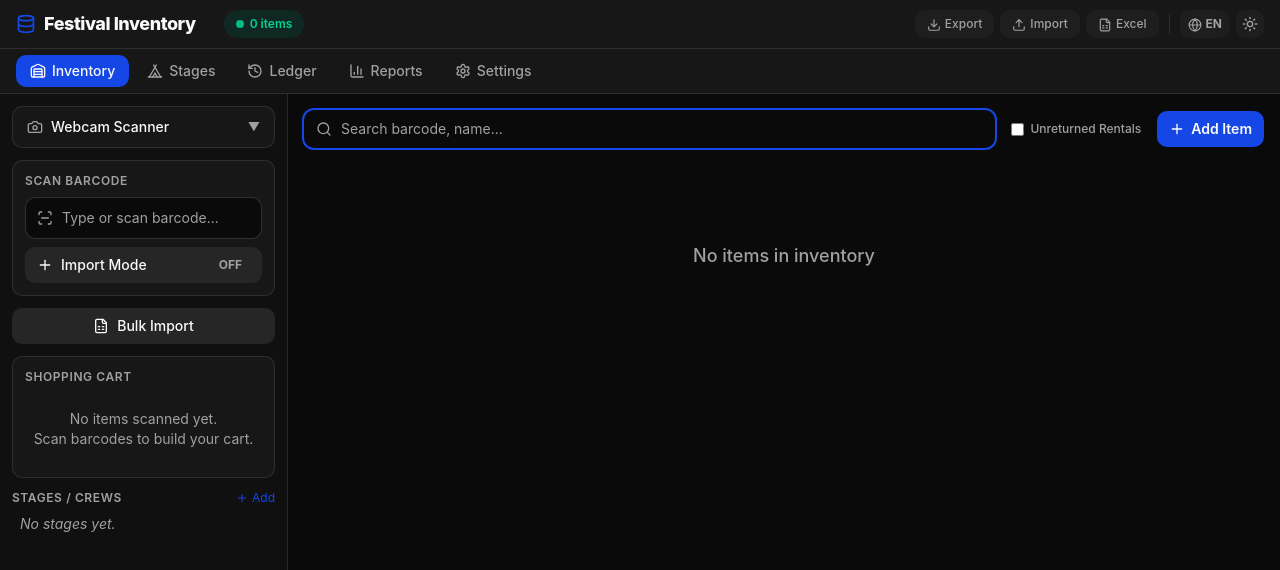
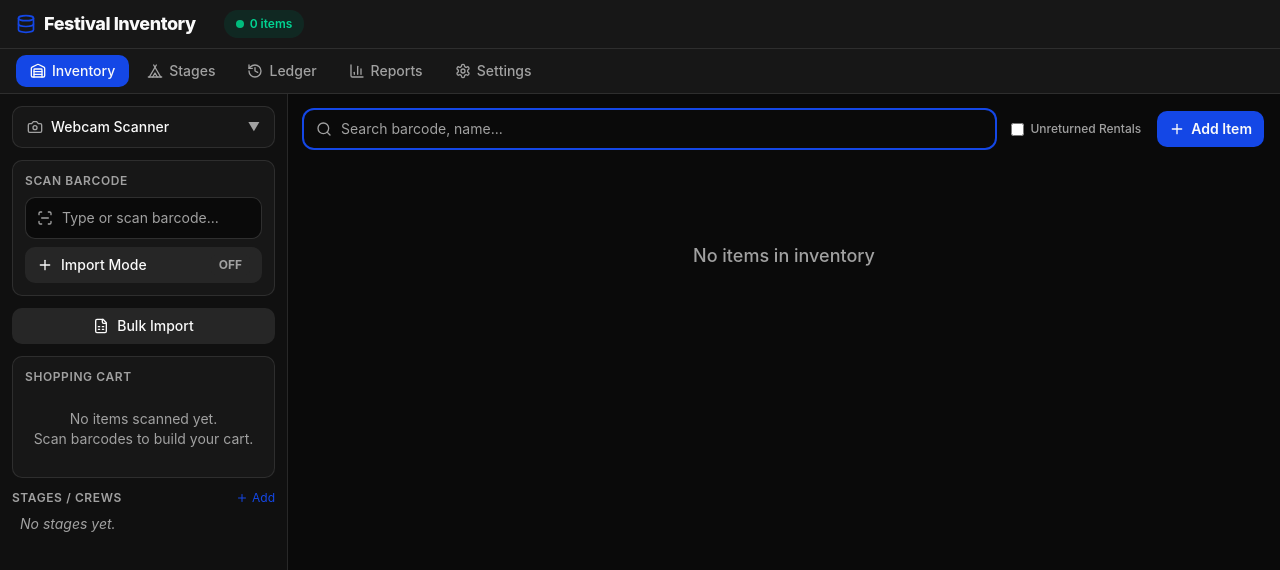
Before and after one commit to FynnK/FestivalInventory, a React (Vite) app: page / in a window 1280 px wide. Shown: the top 570 px of the page. Built offline with nearby package versions, Linux system fonts and the light colour scheme.

Commit message:
Move export/import/excel/locale/dark-mode to Settings tab, simplify TopBar

```diff
--- a/src/App.tsx
+++ b/src/App.tsx
@@ -4,6 +4,7 @@ import {
   Download, Upload, Tent, Warehouse,
   BarChart3, History, Trash2, FileSpreadsheet,
   Smartphone, Maximize2, Minimize2, Settings, Database,
+  Sun, Moon, Globe,
 } from 'lucide-react'
 import * as XLSX from 'xlsx'
 import {
@@ -134,7 +135,7 @@ export default function App() {
 
   const peerSync = usePeerSync()
 
-  const { t } = useI18n()
+  const { t, locale, setLocale } = useI18n()
 
   const fileInputRef = useRef<HTMLInputElement>(null)
   const barcodeRef = useRef<HTMLInputElement>(null)
@@ -565,14 +566,7 @@ export default function App() {
         </div>
       ) : (
         <>
-      <TopBar
-        itemCount={items.length}
-        onExportJson={handleExportJson}
-        onImportJson={handleImportJson}
-        onExportExcel={handleExportExcel}
-        darkMode={darkMode}
-        onToggleDark={() => setDarkMode(d => !d)}
-      />
+      <TopBar itemCount={items.length} />
 
       <div className="flex flex-wrap items-center gap-1 px-4 py-1.5 border-b border-border bg-card">
         {[
@@ -728,6 +722,27 @@ export default function App() {
                 onStart={handleStartRemoteScanner}
                 onStop={peerSync.stopHosting}
               />
+            </div>
+            <div className="bg-card border border-border rounded-xl p-5">
+              <h3 className="text-sm font-semibold text-muted-foreground uppercase tracking-wider mb-3">{t('settings_data_heading')}</h3>
+              <div className="space-y-2">
+                <button onClick={handleExportExcel} className="w-full flex items-center gap-2 px-4 py-2.5 rounded-lg bg-primary text-primary-foreground font-medium text-sm hover:opacity-90 transition-opacity"><Download size={16} /> {t('reports_export_excel_button')}</button>
+                <button onClick={handleExportJson} className="w-full flex items-center gap-2 px-4 py-2.5 rounded-lg bg-card border border-input text-foreground font-medium text-sm hover:bg-accent transition-colors"><Download size={16} /> {t('topbar_export_button')}</button>
+                <button onClick={handleImportJson} className="w-full flex items-center gap-2 px-4 py-2.5 rounded-lg bg-card border border-input text-foreground font-medium text-sm hover:bg-accent transition-colors"><Upload size={16} /> {t('topbar_import_button')}</button>
+              </div>
+            </div>
+            <div className="bg-card border border-border rounded-xl p-5">
+              <h3 className="text-sm font-semibold text-muted-foreground uppercase tracking-wider mb-3">{t('settings_appearance_heading')}</h3>
+              <div className="space-y-2">
+                <button onClick={() => setDarkMode(d => !d)} className="w-full flex items-center gap-2 px-4 py-2.5 rounded-lg bg-card border border-input text-foreground font-medium text-sm hover:bg-accent transition-colors">
+                  {darkMode ? <Sun size={16} /> : <Moon size={16} />}
+                  {darkMode ? t('settings_light_mode') : t('settings_dark_mode')}
+                </button>
+                <button onClick={() => setLocale(locale === 'en' ? 'de' : 'en')} className="w-full flex items-center gap-2 px-4 py-2.5 rounded-lg bg-card border border-input text-foreground font-medium text-sm hover:bg-accent transition-colors">
+                  <Globe size={16} />
+                  {locale === 'en' ? 'DE' : 'EN'}
+                </button>
+              </div>
             </div>
             <div className="bg-card border border-destructive/30 rounded-xl p-5 md:col-span-2">
               <h3 className="text-sm font-semibold text-destructive uppercase tracking-wider mb-3">{t('reports_danger_zone_heading')}</h3>
--- a/src/components/TopBar.tsx
+++ b/src/components/TopBar.tsx
@@ -1,26 +1,8 @@
-import { Download, Upload, FileSpreadsheet, Database, Sun, Moon, Globe } from 'lucide-react'
-import { useI18n, type Locale } from '../i18n'
+import { Database } from 'lucide-react'
+import { useI18n } from '../i18n'
 
-export default function TopBar({
-  itemCount,
-  onExportJson,
-  onImportJson,
-  onExportExcel,
-  darkMode,
-  onToggleDark,
-}: {
-  itemCount: number
-  onExportJson: () => void
-  onImportJson: () => void
-  onExportExcel: () => void
-  darkMode: boolean
-  onToggleDark: () => void
-}) {
-  const { t, locale, setLocale } = useI18n()
-
-  const toggleLocale = () => {
-    setLocale(locale === 'en' ? 'de' : 'en')
-  }
+export default function TopBar({ itemCount }: { itemCount: number }) {
+  const { t } = useI18n()
 
   return (
     <header className="flex items-center gap-3 px-4 py-2.5 bg-card border-b border-border">
@@ -32,25 +14,6 @@ export default function TopBar({
         <span className="w-2 h-2 rounded-full bg-emerald-500" />
         {t('topbar_item_count', { count: itemCount })}
       </span>
-      <div className="flex-1" />
-      <div className="flex items-center gap-1.5">
-        <button onClick={onExportJson} className="px-3 py-1.5 text-xs font-medium text-muted-foreground hover:text-foreground bg-accent/50 hover:bg-accent rounded-lg transition-colors">
-          <Download size={14} className="inline mr-1" />{t('topbar_export_button')}
-        </button>
-        <button onClick={onImportJson} className="px-3 py-1.5 text-xs font-medium text-muted-foreground hover:text-foreground bg-accent/50 hover:bg-accent rounded-lg transition-colors">
-          <Upload size={14} className="inline mr-1" />{t('topbar_import_button')}
-        </button>
-        <button onClick={onExportExcel} className="px-3 py-1.5 text-xs font-medium text-muted-foreground hover:text-foreground bg-accent/50 hover:bg-accent rounded-lg transition-colors">
-          <FileSpreadsheet size={14} className="inline mr-1" />{t('topbar_excel_button')}
-        </button>
-        <div className="w-px h-5 bg-border mx-1" />
-        <button onClick={toggleLocale} className="px-2 py-1.5 text-xs font-bold text-muted-foreground hover:text-foreground bg-accent/50 hover:bg-accent rounded-lg transition-colors" title={locale === 'en' ? 'Deutsch' : 'English'}>
-          <Globe size={14} className="inline mr-1" />{locale.toUpperCase()}
-        </button>
-        <button onClick={onToggleDark} className="p-1.5 text-muted-foreground hover:text-foreground bg-accent/50 hover:bg-accent rounded-lg transition-colors">
-          {darkMode ? <Sun size={16} /> : <Moon size={16} />}
-        </button>
-      </div>
     </header>
   )
 }
--- a/src/i18n/de.ts
+++ b/src/i18n/de.ts
@@ -16,6 +16,10 @@ export const de: Record<string, string> = {
   sidebar_import_mode_off: 'AUS',
   sidebar_import_mode_hint: 'Scannen fügt Artikel zum Bestand hinzu. Unbekannte Barcodes öffnen das Hinzufügen-Formular.',
   sidebar_settings_heading: 'Einstellungen',
+  settings_data_heading: 'Datentransfer',
+  settings_appearance_heading: 'Darstellung',
+  settings_light_mode: 'Heller Modus',
+  settings_dark_mode: 'Dunkler Modus',
   sidebar_bulk_import_button: 'Stapelimport',
 
   // Toast messages
--- a/src/i18n/en.ts
+++ b/src/i18n/en.ts
@@ -16,6 +16,10 @@ export const en: Record<string, string> = {
   sidebar_import_mode_off: 'OFF',
   sidebar_import_mode_hint: 'Scanning adds consumables to stock. Rental items trigger return from stage.',
   sidebar_settings_heading: 'Settings',
+  settings_data_heading: 'Data Transfer',
+  settings_appearance_heading: 'Appearance',
+  settings_light_mode: 'Light Mode',
+  settings_dark_mode: 'Dark Mode',
   sidebar_bulk_import_button: 'Bulk Import',
 
   // Toast messages
```
